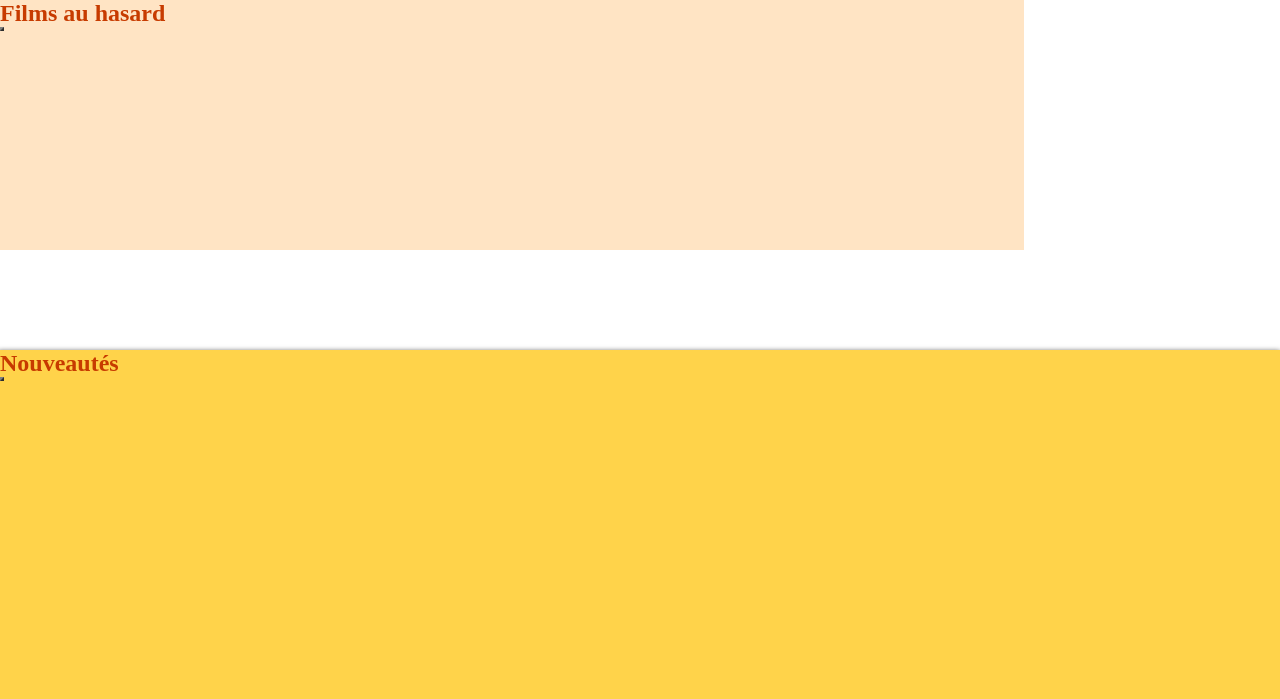
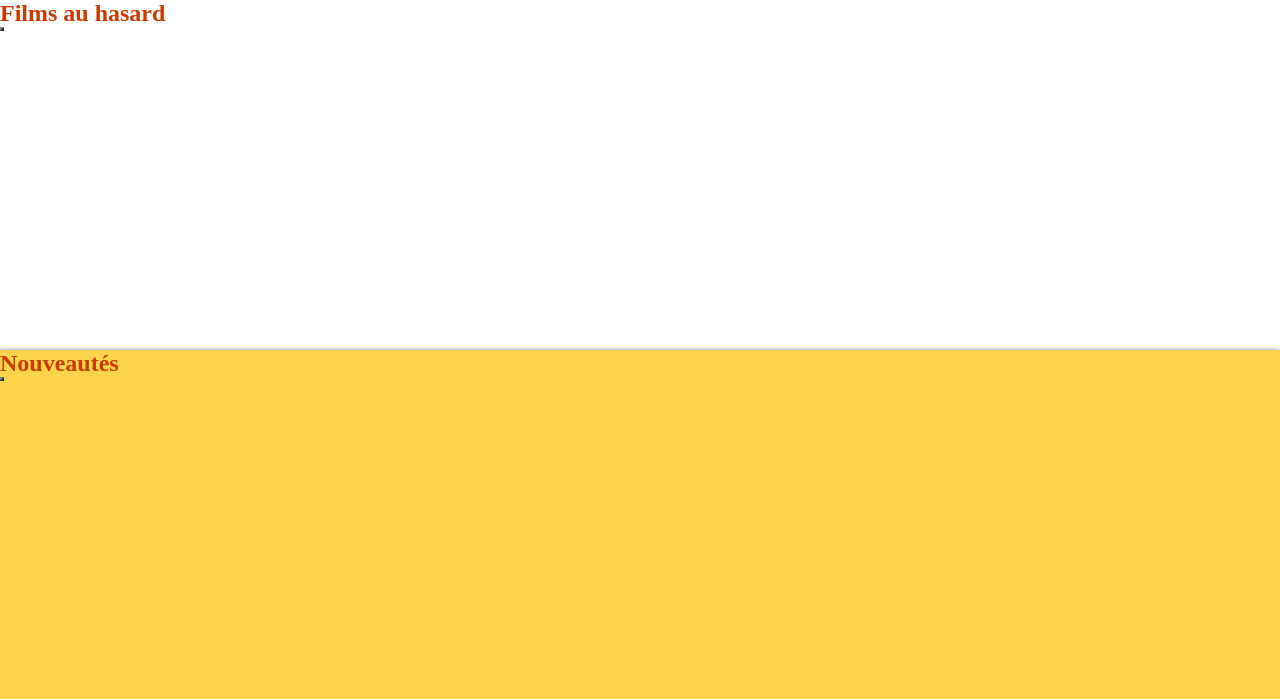
Before and after one commit to MathildeJuillet/projetcinema, a PHP site: page /accueil.php in a window 1280 px wide. Shown: the part 120-819 px from the top of the page. Run offline with PHP 8.4, Linux system fonts and the light colour scheme; data that the repository does not hold is empty.

Commit message:
Update styleT.css

```diff
--- a/styleT.css
+++ b/styleT.css
@@ -162,7 +162,7 @@ div#nouveautes
 
 div#tires_au_hasard
 {
-    background-color: #ffe4c4;
+    background-color: #FFFFFF;
     height: 50%;
     width: 80%;
     right: auto;
```
